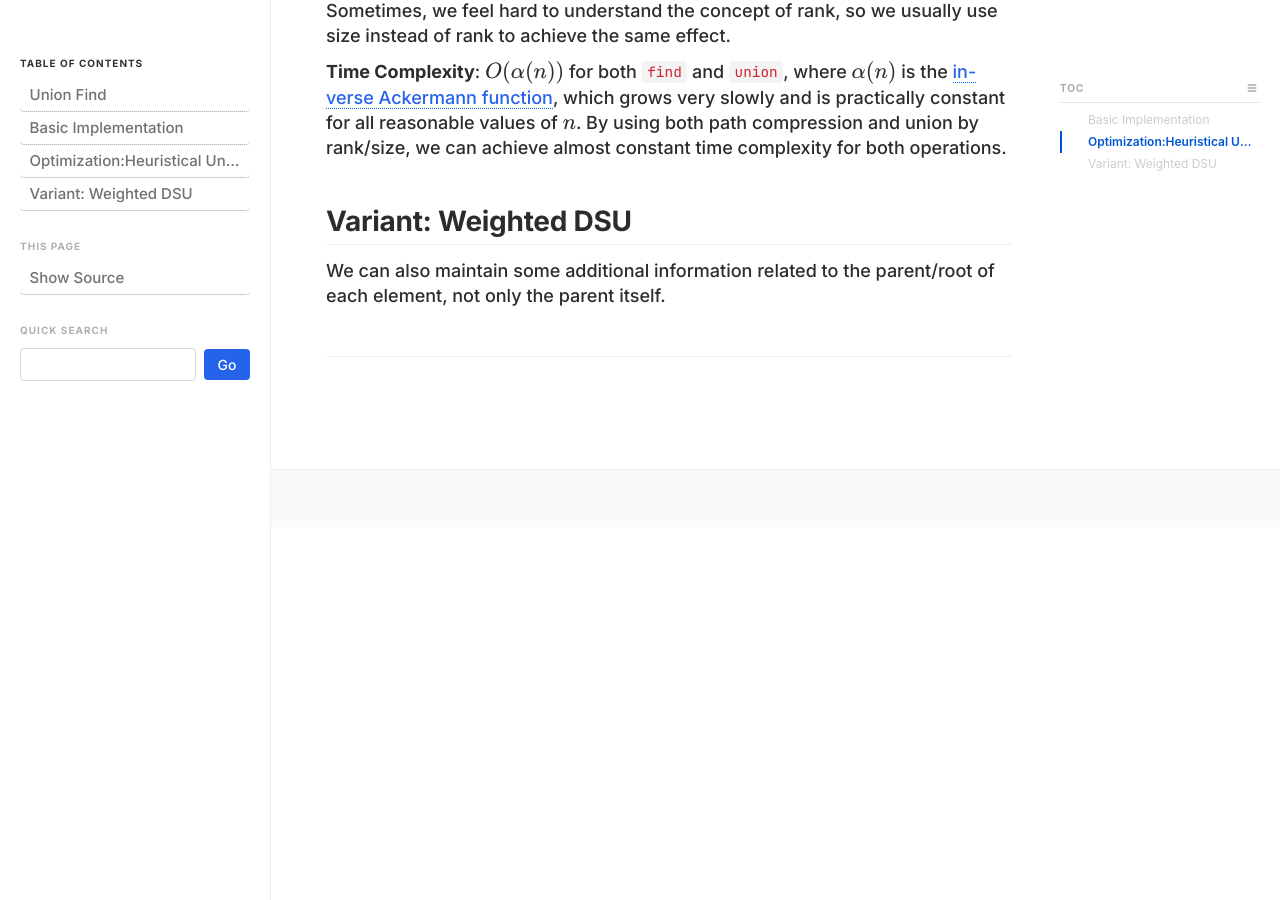
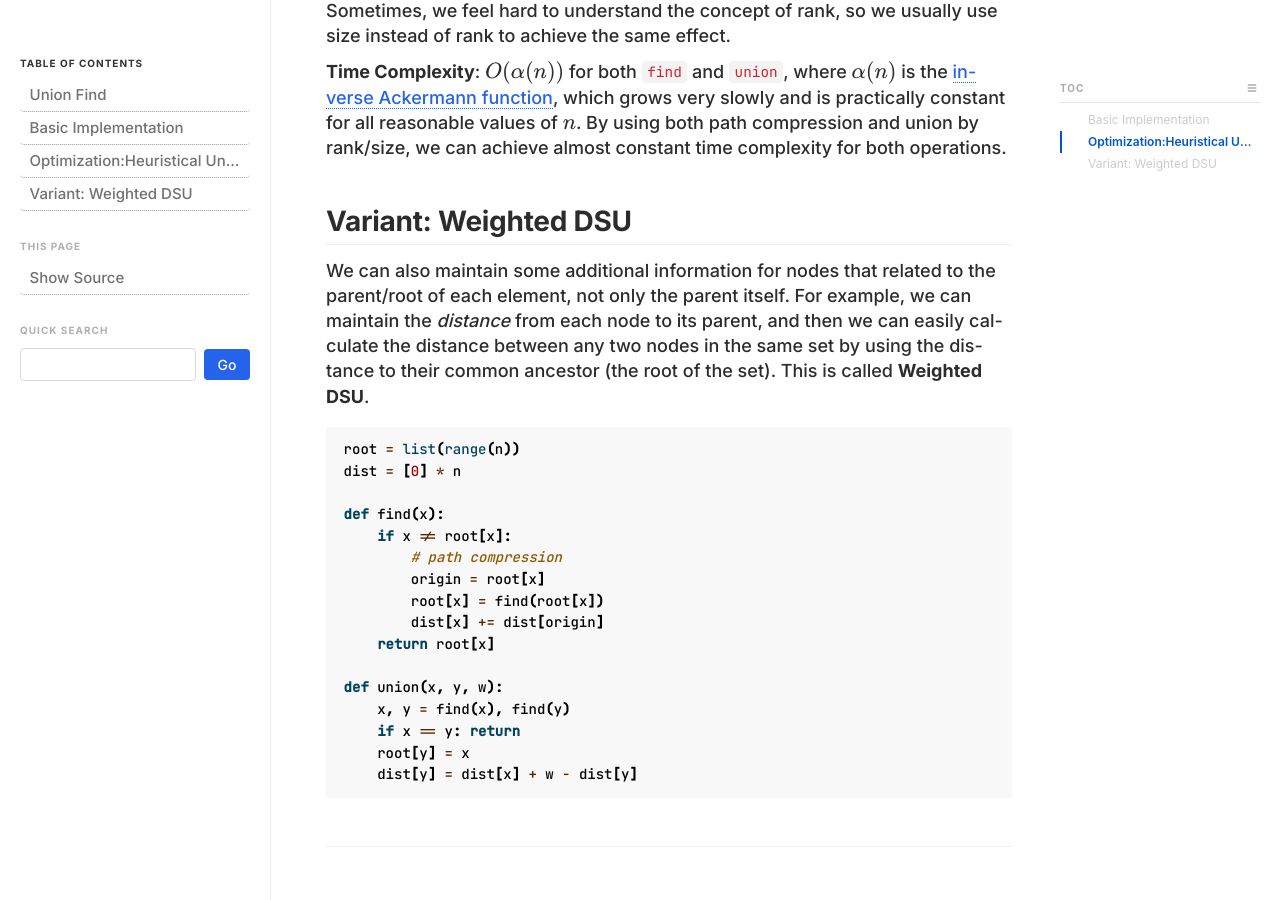
Before and after one commit to li-xin-yi/lctemplates, a Sphinx documentation site: the page built from docs/source/union-find.md, in a window 1280 px wide and 900 px high, scrolled down 1435 px. Built offline with Sphinx 7.4.7, drawn with Linux system fonts in a browser that asks for light colours; comment, search, counter and statistics services are not loaded; before the commit the page ends 1992 px from its top, so only the background shows below that.

Commit message:
Add Weighted DSU variant to Union Find documentation with example implementation

````diff
--- a/docs/source/union-find.md
+++ b/docs/source/union-find.md
@@ -70,4 +70,23 @@ Sometimes, we feel hard to understand the concept of rank, so we usually use siz
 
 ## Variant: Weighted DSU
 
-We can also maintain some additional information related to the parent/root of each element, not only the parent itself.
+We can also maintain some additional information for nodes that related to the parent/root of each element, not only the parent itself. For example, we can maintain the *distance* from each node to its parent, and then we can easily calculate the distance between any two nodes in the same set by using the distance to their common ancestor (the root of the set). This is called **Weighted DSU**.
+
+```py
+root = list(range(n))
+dist = [0] * n
+
+def find(x):
+    if x != root[x]:
+        # path compression
+        origin = root[x]
+        root[x] = find(root[x])
+        dist[x] += dist[origin]
+    return root[x]
+
+def union(x, y, w):
+    x, y = find(x), find(y)
+    if x == y: return
+    root[y] = x
+    dist[y] = dist[x] + w - dist[y]
+```
````
